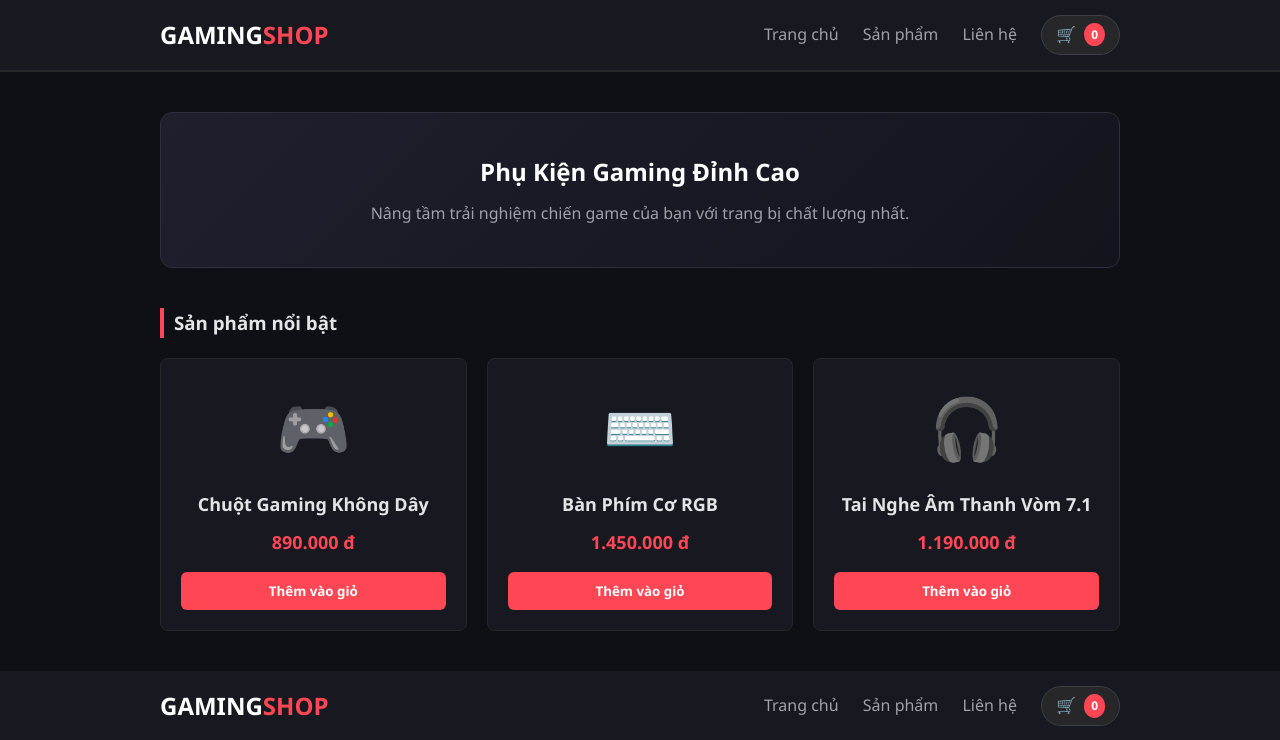
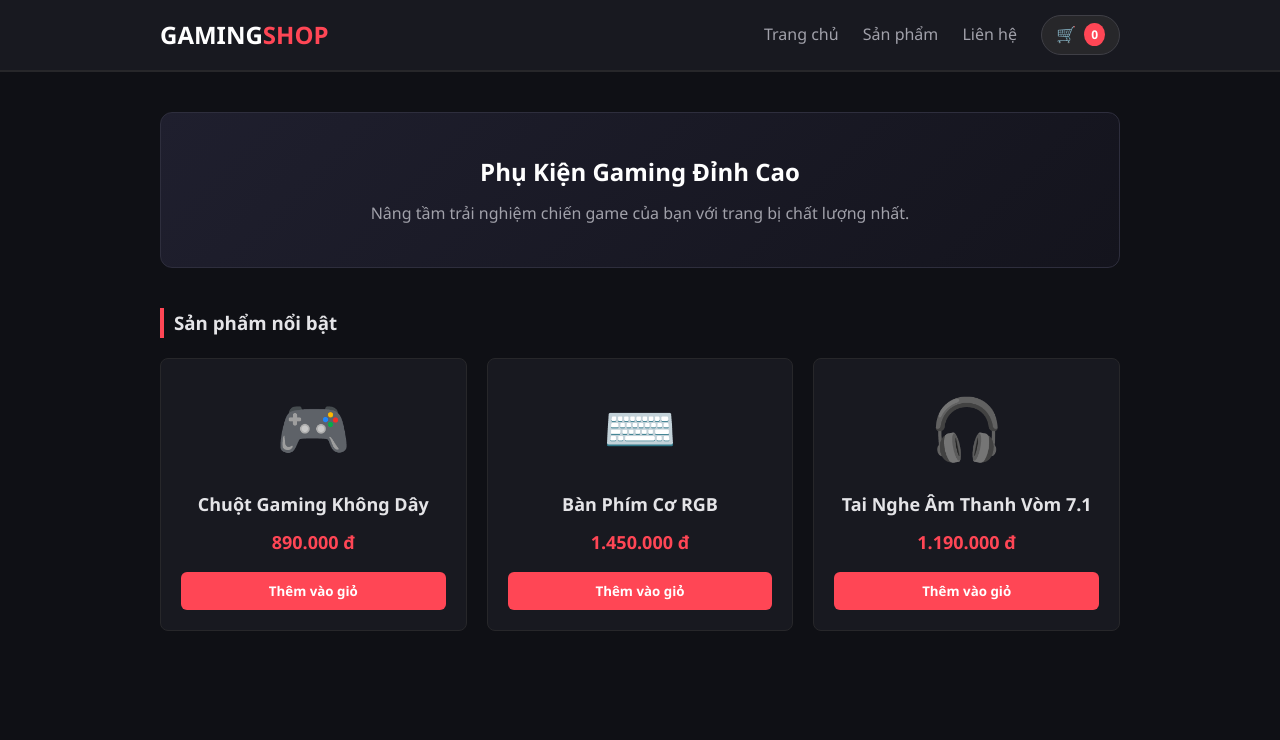
Before and after one commit to damvy/gaming-shop, a plain HTML site: page index.html in a window 1280 px wide. Shown: the top 740 px of the page. Drawn offline with Linux system fonts and the light colour scheme.

Commit message:
Sua loi trung lap file index

```diff
--- a/index.html
+++ b/index.html
@@ -1,41 +1,3 @@
-<!DOCTYPE html>
-<html lang="vi">
-<head>
-    <meta charset="UTF-8">
-    <meta name="viewport" content="width=device-width, initial-scale=1.0">
-    <title>Gaming Shop</title>
-    <link rel="stylesheet" href="style.css">
-</head>
-<body>
-
-<header>
-    <div class="nav-container">
-        <h1 class="logo">GAMING<span>SHOP</span></h1>
-        <nav>
-            <a href="#">Trang chủ</a>
-            <a href="#">Sản phẩm</a>
-            <a href="#">Liên hệ</a>
-            <div class="cart-box">
-                🛒 <span id="cart-count">0</span>
-            </div>
-        </nav>
-    </div>
-</header>
-
-<main class="container">
-    <section class="banner">
-        <h2>Phụ Kiện Gaming Đỉnh Cao</h2>
-        <p>Nâng tầm trải nghiệm chiến game của bạn với trang bị chất lượng nhất.</p>
-    </section>
-
-    <section class="products-section">
-        <h3>Sản phẩm nổi bật</h3>
-        <!-- Quan trọng: Đã thêm id="product-container" và làm rỗng nội dung bên trong -->
-        <div class="product-grid" id="product-container">
-
-        </div>
-    </section>
-</main>
 <!DOCTYPE html>
 <html lang="vi">
 <head>
@@ -69,12 +31,12 @@
     <section class="products-section">
         <h3>Sản phẩm nổi bật</h3>
         <div class="product-grid" id="product-container">
-
+            <!-- Sản phẩm được sinh động từ main.js -->
         </div>
     </section>
 </main>
 
-<!-- ĐẶT ĐOẠN NÀY DƯỚI </main> VÀ TRÊN <script> -->
+<!-- Popup Modal Giỏ Hàng -->
 <div id="cart-modal" class="modal">
     <div class="modal-content">
         <span class="close-btn" id="close-modal">&times;</span>
@@ -94,6 +56,3 @@
 <script src="main.js"></script>
 </body>
 </html>
-<script src="main.js"></script>
-</body>
-</html>
```
